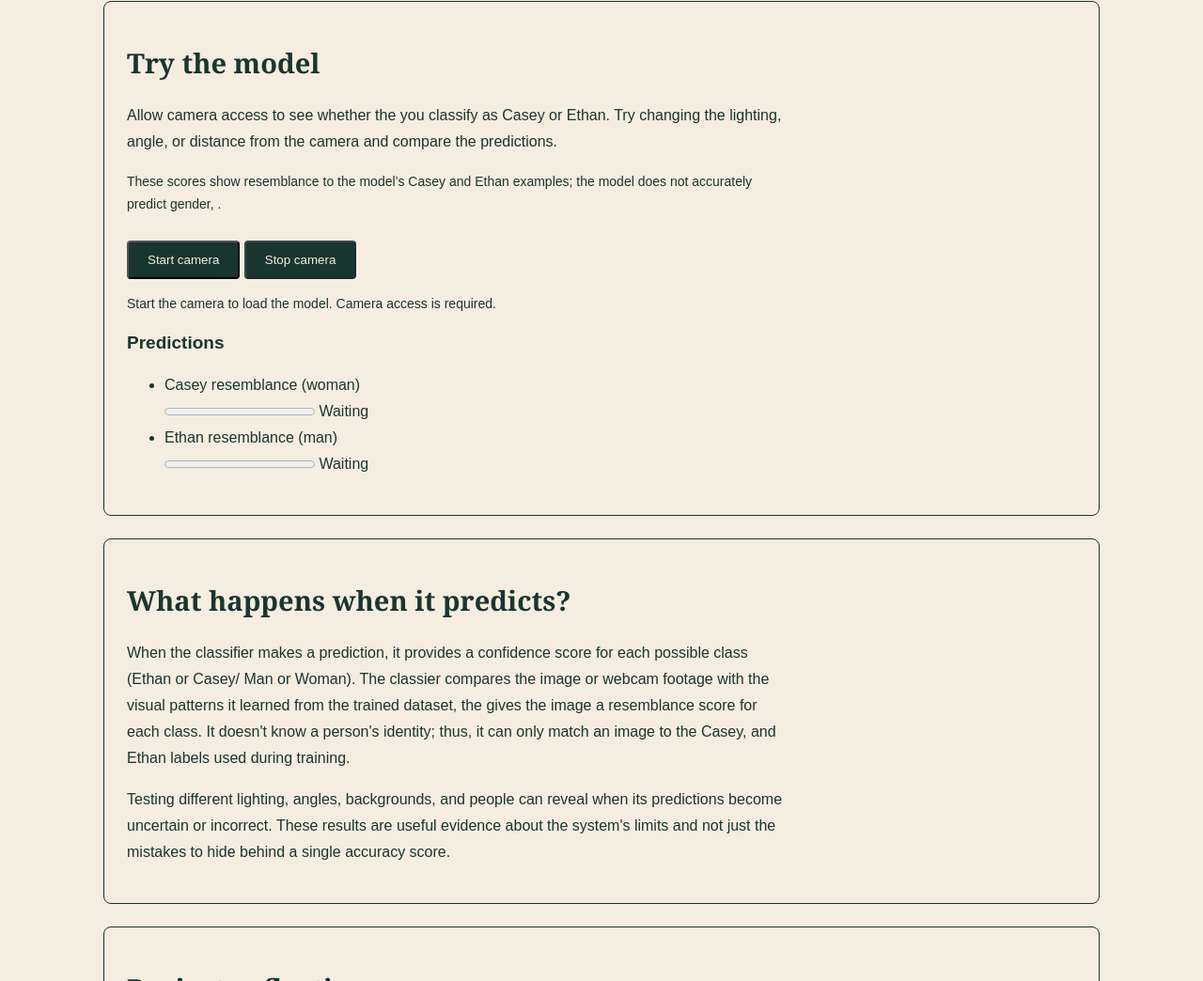
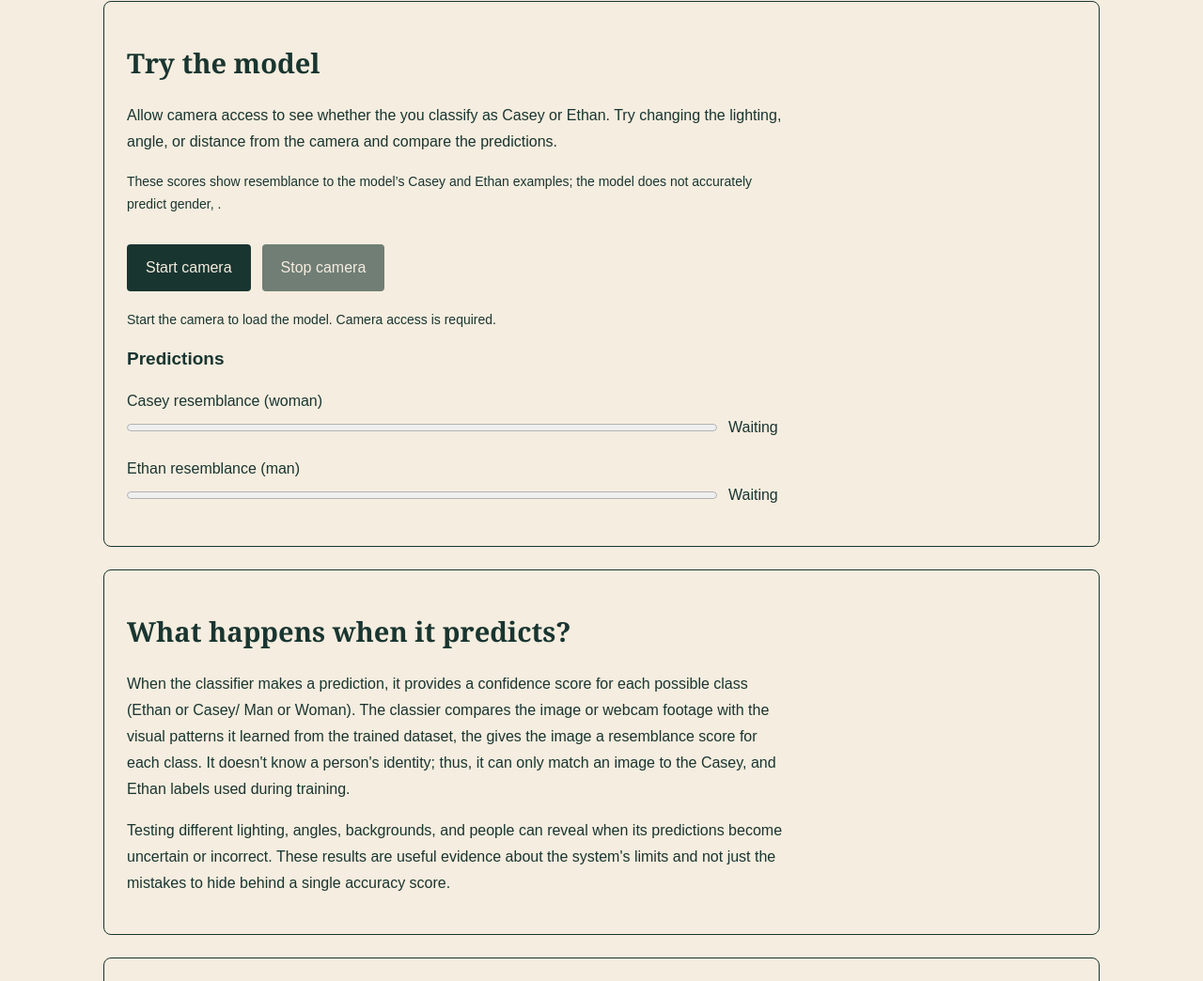
Before and after one commit to emoua3-cloud/LIS500, a plain HTML site: page Machinelearning.html in a window 1280 px wide. Shown: the part 1669-2713 px from the top of the page at 94% size. Drawn offline with Linux system fonts and the light colour scheme.

Commit message:
Add styles for model controls and prediction list

```diff
--- a/stylepage.css
+++ b/stylepage.css
@@ -316,3 +316,51 @@ main.wrap > .team { border: 0; padding: 0; background-color: #f5eddf; }
         padding: 18px;
     }
 }
+
+.model-controls {
+    display: flex;
+    flex-wrap: wrap;
+    gap: 12px;
+    margin: 18px 0;
+}
+
+.model-controls button {
+    border: 0;
+    font: inherit;
+    cursor: pointer;
+}
+
+.model-controls button:disabled {
+    cursor: not-allowed;
+    opacity: 0.6;
+}
+
+#webcam-container canvas {
+    max-width: 100%;
+    height: auto;
+    border: 1px solid #193530;
+    border-radius: 8px;
+}
+
+.prediction-list {
+    max-width: 700px;
+    padding: 0;
+    list-style: none;
+}
+
+.prediction-list li {
+    margin: 16px 0;
+}
+
+.prediction-confidence {
+    display: grid;
+    grid-template-columns: minmax(0, 1fr) 60px;
+    gap: 12px;
+    align-items: center;
+}
+
+.prediction-confidence progress {
+    width: 100%;
+    height: 1rem;
+    accent-color: #193530;
+}
```
